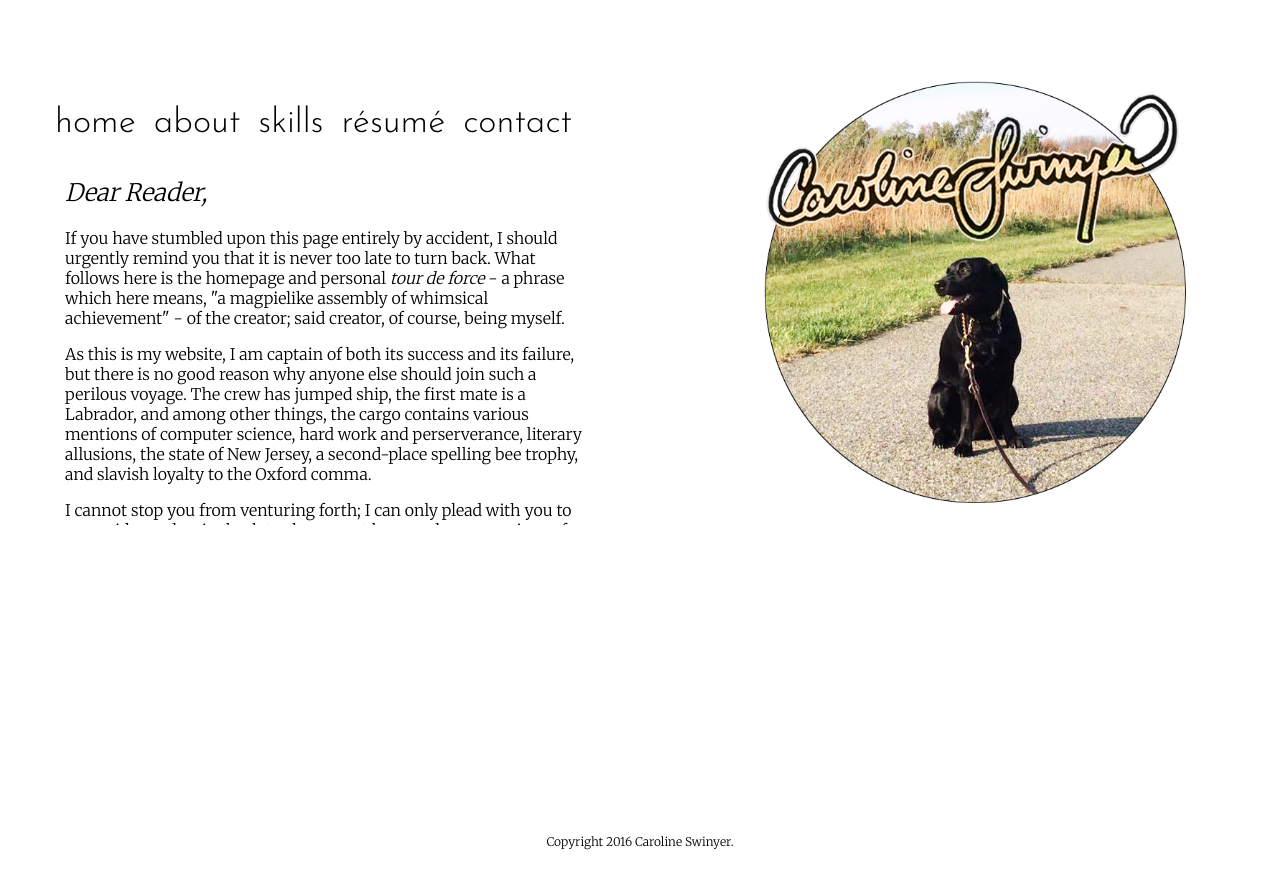
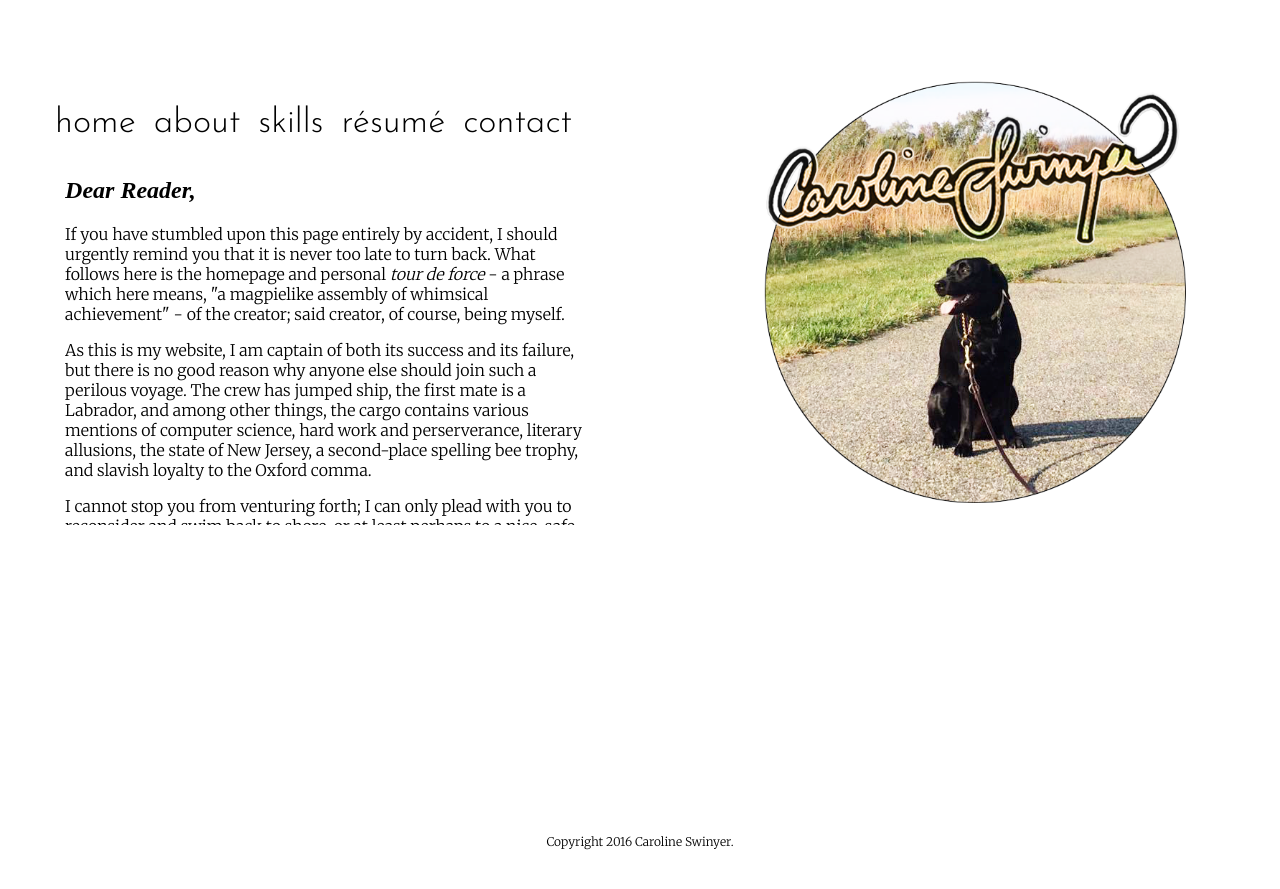
Before and after one commit to thisiscaroline/thisiscaroline.github.io, a Jekyll site: the page built from index.html, in a window 1280 px wide. Shown: the top 889 px of the page. Built offline with Jekyll 4.4.1, drawn with Linux system fonts in a browser that asks for light colours.

Commit message:
h2 -> h3

```diff
--- a/css/custom.css
+++ b/css/custom.css
@@ -25,11 +25,11 @@ h1 {
 	font-weight: 100; */
 }
 
-p, ul li, h2 {
+p, ul li, h3 {
 	font-family: 'Merriweather', serif;
 }
 
-h2 {
+h3 {
 	font-weight: 100;
 }
 
```
